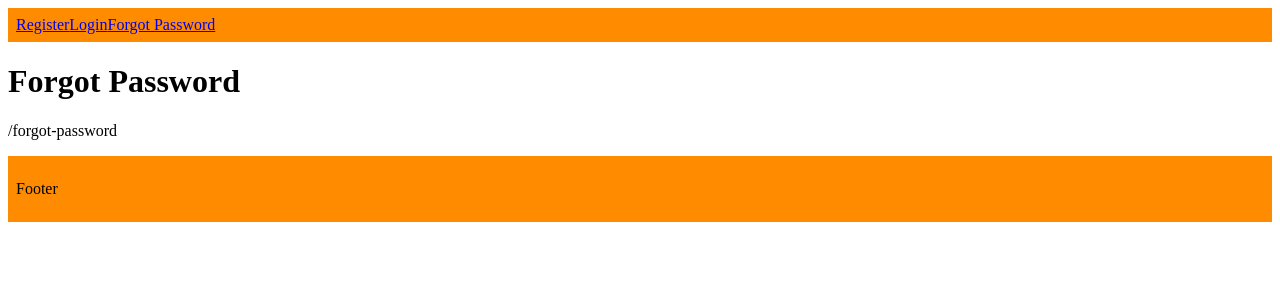
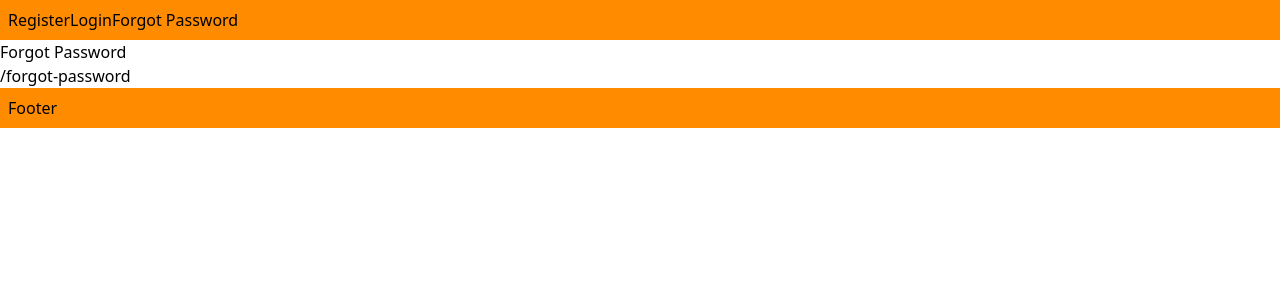
Before and after one commit to gustcomer/schedmusic, a Next.js app: page /forgot-password in a window 1280 px wide. Shown: the top 300 px of the page. Built offline with nearby package versions, Linux system fonts and the light colour scheme.

Commit message:
feat: render active link in bold. add tailwind support.

```diff
--- a/src/app/(auth)/layout.tsx
+++ b/src/app/(auth)/layout.tsx
@@ -23,8 +23,9 @@ export default function AuthLayout({
           padding: "0.5rem"
         }}>
         {navLinks.map(link => {
+          const isActive = pathname === link.href || (pathname.startsWith(link.href) && link.href !== "/");
           return (
-            <Link href={link.href} key={link.name}>
+            <Link className={isActive ? "font-bold mr-4" : "text-blue-500 mr-4" } href={link.href} key={link.name}>
               {link.name}
             </Link>
           );
--- a/src/app/layout.tsx
+++ b/src/app/layout.tsx
@@ -1,4 +1,6 @@
 import { Metadata } from "next";
+
+import "./styles.css";
 
 export const metadata: Metadata = {
   title: {
--- /dev/null
+++ b/src/app/styles.css
@@ -0,0 +1,3 @@
+@tailwind base;
+@tailwind components;
+@tailwind utilities;
```
